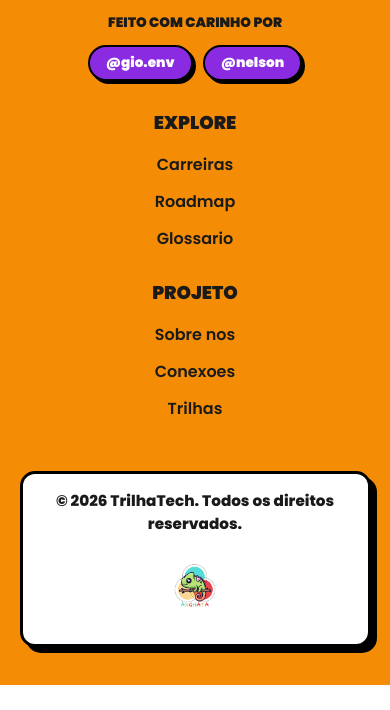
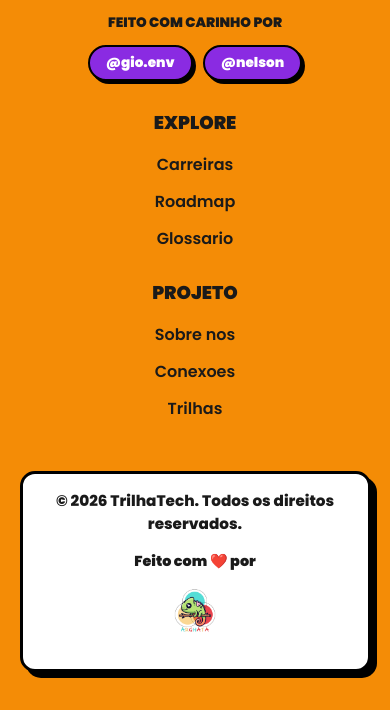
Before and after one commit to GiovannyCosta/TrilhaTech, a plain HTML site: page index.html in a window 390 px wide. Shown: the part 3393-4103 px from the top of the page. Before the commit the page ends 4078 px from the top, so only its background shows below. Drawn offline with Linux system fonts and the light colour scheme.

Commit message:
Adiciona credito Arghata no footer

```diff
--- a/src/css/footer.css
+++ b/src/css/footer.css
@@ -187,13 +187,29 @@
   font-weight: 800;
 }
 
+.arghata-credit {
+  --arghata-logo-width: clamp(118px, 14vw, 150px);
+  --arghata-logo-height: clamp(78px, 9vw, 104px);
+
+  display: inline-flex;
+  align-items: center;
+  gap: 10px;
+}
+
+.arghata-credit span {
+  color: var(--cor-texto-escuro);
+  font-size: 0.9rem;
+  font-weight: 900;
+  white-space: nowrap;
+}
+
 .arghata-logo {
   display: inline-flex;
   flex: 0 0 auto;
   align-items: center;
   justify-content: center;
-  width: clamp(118px, 14vw, 150px);
-  height: clamp(78px, 9vw, 104px);
+  width: var(--arghata-logo-width);
+  height: var(--arghata-logo-height);
   overflow: visible;
   background: transparent;
 }
@@ -234,4 +250,9 @@
     text-align: center;
     box-shadow: 6px 6px 0 var(--cor-borda);
   }
+
+  .arghata-credit {
+    flex-direction: column;
+    gap: 4px;
+  }
 }
--- a/src/js/app.js
+++ b/src/js/app.js
@@ -170,9 +170,12 @@ const TrilhaTechUI = (function () {
         <div class="footer-copyright-wrapper">
           <div class="footer-copyright-box">
             <p>© 2026 TrilhaTech. Todos os direitos reservados.</p>
-            <a class="arghata-logo" href="#" aria-label="Arghata">
-              <img src="./src/img/arghata-no-text.png" alt="Arghata">
-            </a>
+            <div class="arghata-credit">
+              <span>Feito com ❤️ por</span>
+              <a class="arghata-logo" href="#" aria-label="Arghata">
+                <img src="./src/img/arghata-no-text.png" alt="Arghata">
+              </a>
+            </div>
           </div>
         </div>
       </footer>
```
